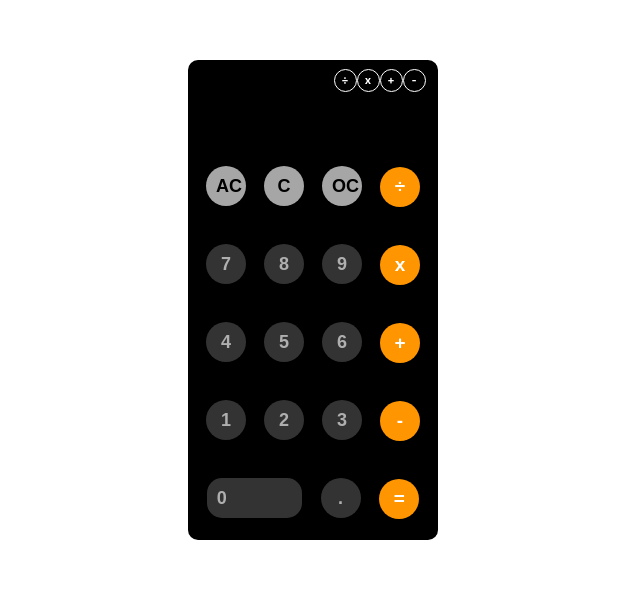
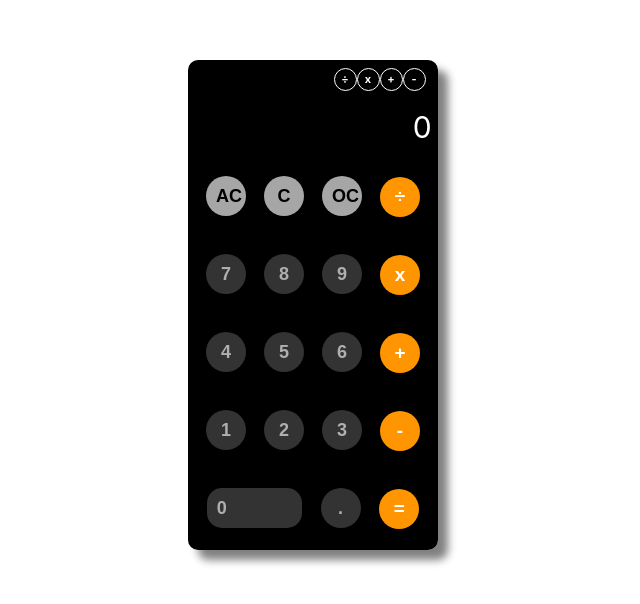
Before and after one commit to prvbharadwaj/Custom_Calculator, a React (Create React App) app in the folder calculator/: page / in a window 1280 px wide. Shown: the part 120-724 px from the top of the page, without its empty margins (327-967 px from the left). Built offline with nearby package versions, Linux system fonts and the light colour scheme.

Commit message:
Added the following features: * display section almost complete. Now recieves data from parent component   and displays in accordance to US number system * Few CSS edits
Still a lot of bugs remain, need to be fixed. All edge cases not covered

```diff
--- a/calculator/src/App.css
+++ b/calculator/src/App.css
@@ -17,5 +17,7 @@
     justify-content: flex-start;
     align-items: center;
     border: none;
+    border-radius: 10px;
     margin-top: 50px;
+    box-shadow: 10px 10px 8px gray;
 }
--- a/calculator/src/App.js
+++ b/calculator/src/App.js
@@ -270,7 +270,16 @@ class App extends Component{
      return (
          <div className='calc-master'>
             <div className="App">
-                <OutputScreen/>
+                <OutputScreen
+                    num1 = {this.state.keyboard_input}
+                    num2 = {this.state.keyboard_input2}
+                    op = {this.state.operation_object['op']}
+                    op_flag = {this.state.operator_flag}
+                    result = {this.state.result}
+                    // decimal_flag1 = {this.state.decimal_flag1}
+                    // decimal_flag2 = {this.state.decimal_flag2}
+                    // result_decimal_flag = {!(Number.isInteger(this.state.result))}
+                />
 
             <Keypad
                 handleNumberInput = {this.handleNumberInput}
--- a/calculator/src/components/OutputScreen/OutputScreen.css
+++ b/calculator/src/components/OutputScreen/OutputScreen.css
@@ -2,7 +2,7 @@
 {
     background-color:  black;
     color: white;
-    height: 90px;
+    height: 100px;
     width: 100%;
     border-top-left-radius: 10px;
     border-top-right-radius: 10px;
@@ -49,3 +49,12 @@
     background-color: white;
     border-radius: 50%;
 }
+.display-section
+{
+    width: 95%;
+    height: 70px;
+    display: flex;
+    justify-content: flex-end;
+    align-items: center;
+    font-size: 30px;
+}
--- a/calculator/src/components/OutputScreen/OutputScreen.js
+++ b/calculator/src/components/OutputScreen/OutputScreen.js
@@ -6,24 +6,36 @@ class OutputScreen extends Component {
     constructor(props, ...rest) {
         super(props, ...rest);
         this.state = {
-            op : '',
-            num1 : 0,
-            num2 : 0,
-            op_flag : false
+            display_data : '0',
+            font_size : 20
         };
     }
+
+    componentDidUpdate(){
+        if(this.props.result === 0)
+        {
+            if(this.props.op_flag === false && this.state.display_data !== Number(this.props.num1).toLocaleString("en-US"))
+                this.setState({display_data : Number(this.props.num1).toLocaleString("en-US")})
+            else if(this.props.op_flag === true && this.state.display_data !== Number(this.props.num2).toLocaleString("en-US"))
+                this.setState({display_data : Number(this.props.num2).toLocaleString("en-US")})
+        }
+        else if(this.props.result !== 0 && this.state.display_data !== Number(this.props.result).toLocaleString("en-US"))
+            this.setState({display_data : Number(this.props.result).toLocaleString("en-US")})
+    }
+
+
 
     render() {
         return (
             <div className='screen-master'>
                 <div className='operator-dash'>
-                    <p className={(this.state.op === 'div')?'active':'inactive'}>{'\u00F7'}</p>
-                    <p className={(this.state.op === 'mul')?'active':'inactive'}id='test'>x</p>
-                    <p className={(this.state.op === 'add')?'active':'inactive'}>+</p>
-                    <p className={(this.state.op === 'sub')?'active':'inactive'}>-</p>
+                    <p className={(this.props.op === 'div')?'active':'inactive'}>{'\u00F7'}</p>
+                    <p className={(this.props.op === 'mul')?'active':'inactive'}id='test'>x</p>
+                    <p className={(this.props.op === 'add')?'active':'inactive'}>+</p>
+                    <p className={(this.props.op === 'sub')?'active':'inactive'}>-</p>
                 </div>
                 <div className='display-section'>
-
+                    {this.state.display_data}
                 </div>
             </div>
         );
```
